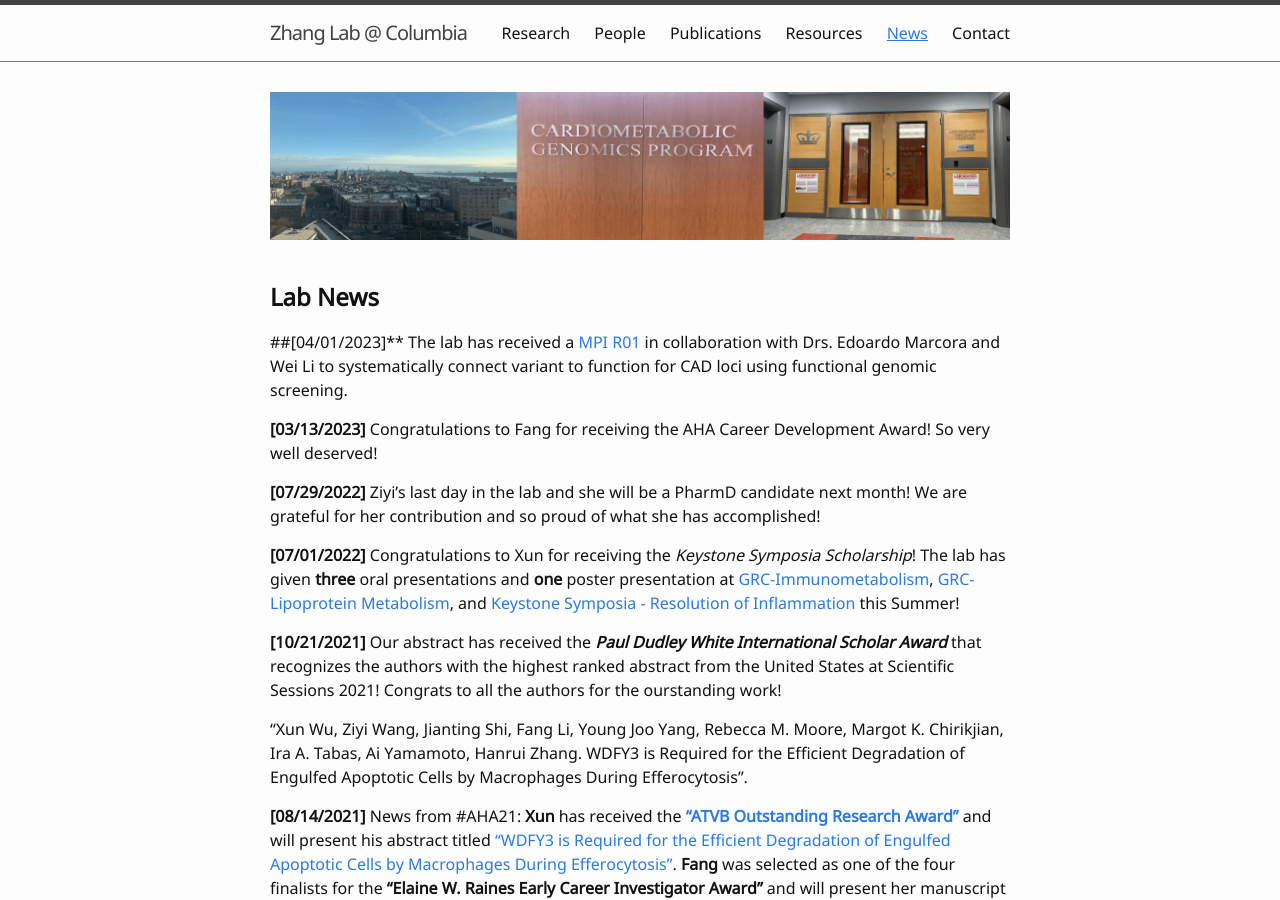
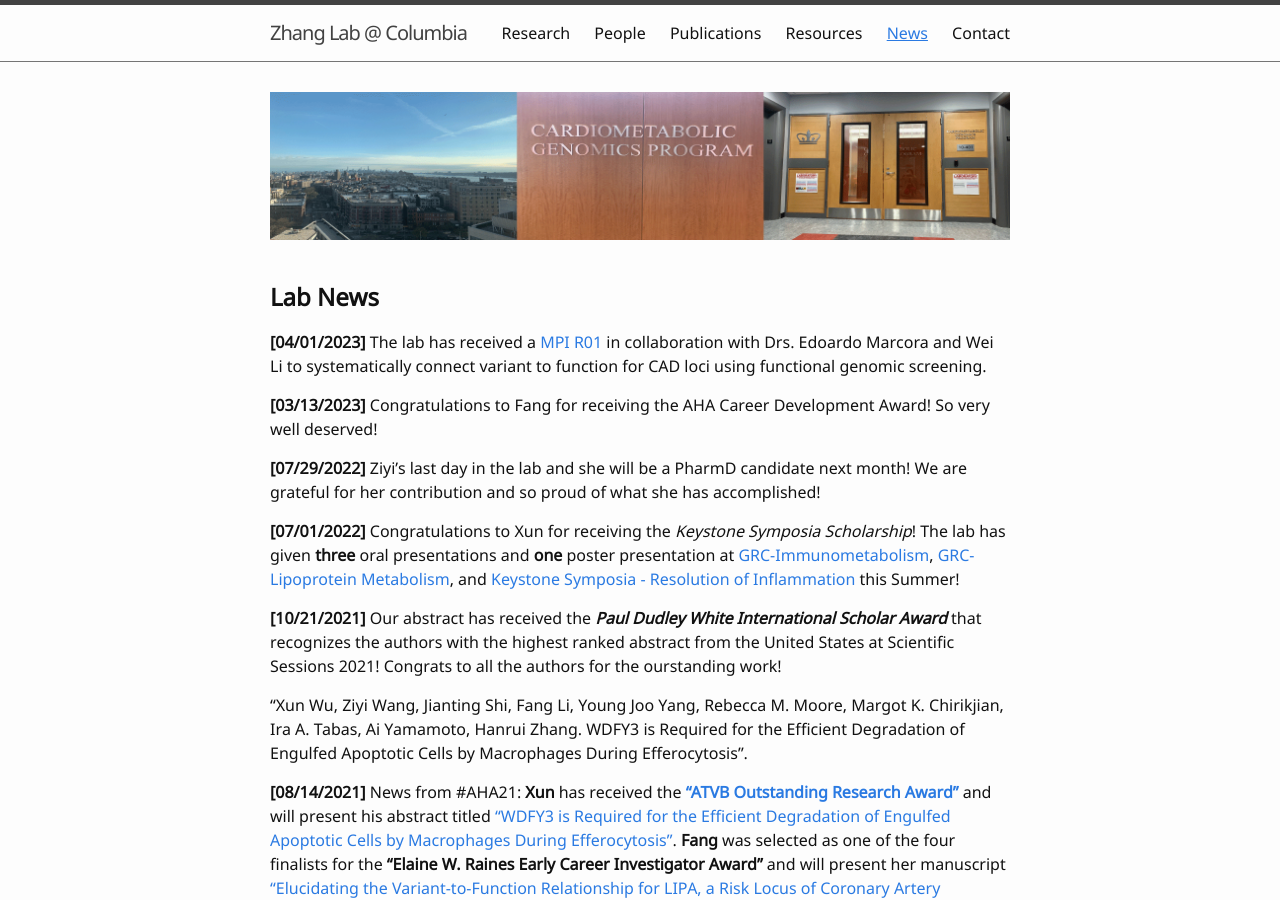
Before and after one commit to hanruizhang/zhanglab, a Jekyll site: the page built from 5_News.md, in a window 1280 px wide and 900 px high. Built offline with Jekyll 4.4.1, drawn with Linux system fonts in a browser that asks for light colours.

Commit message:
Update 5_News.md

```diff
--- a/5_News.md
+++ b/5_News.md
@@ -10,7 +10,7 @@ nav: true
 
 
 ## **Lab News**
-#### ##[04/01/2023]** The lab has received a [MPI R01](https://reporter.nih.gov/search/zQE0vAern0yY4dtpLdbNag/project-details/10639274) in collaboration with Drs. Edoardo Marcora and Wei Li to systematically connect variant to function for CAD loci using functional genomic screening.
+#### **[04/01/2023]** The lab has received a [MPI R01](https://reporter.nih.gov/search/zQE0vAern0yY4dtpLdbNag/project-details/10639274) in collaboration with Drs. Edoardo Marcora and Wei Li to systematically connect variant to function for CAD loci using functional genomic screening.
 
 #### **[03/13/2023]** Congratulations to Fang for receiving the AHA Career Development Award! So very well deserved!
 
```
